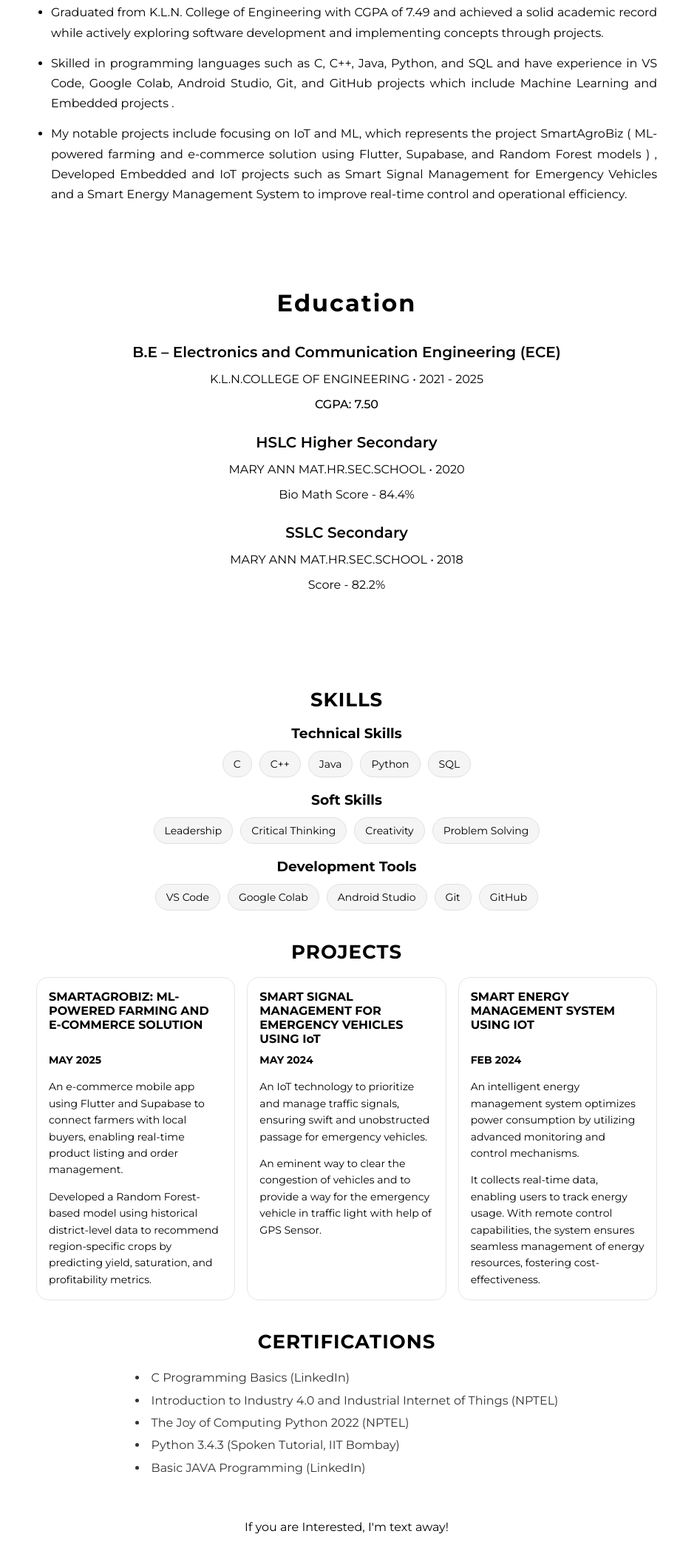
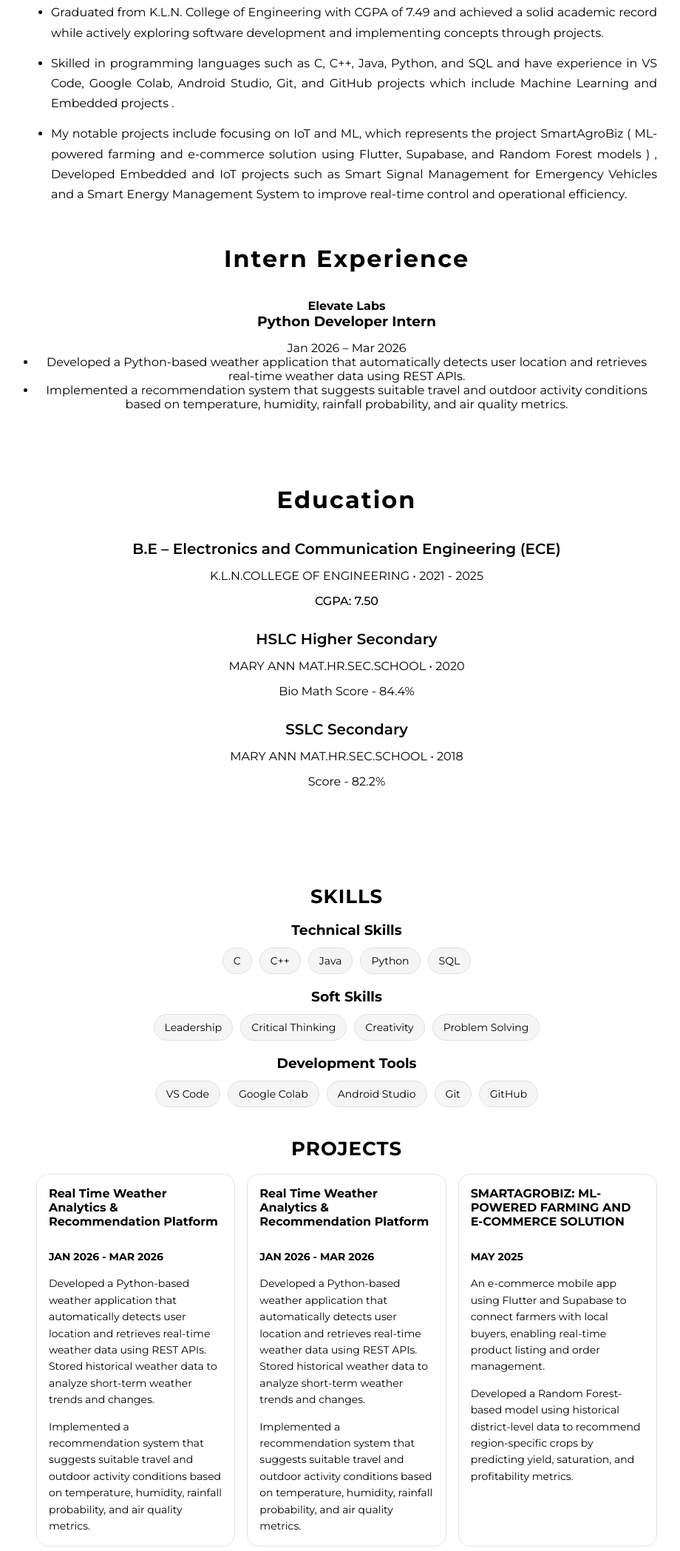
Before and after one commit to AshwinSuryaaGV/Portfoilio, a plain HTML site: page index.html in a window 1280 px wide. Shown: the part 643-2740 px from the top of the page at 74% size, without its empty margins (171-1091 px from the left). Drawn offline with Linux system fonts and the light colour scheme.

Commit message:
Update index.html

```diff
--- a/index.html
+++ b/index.html
@@ -60,6 +60,7 @@
   <nav class="nav-right">
 
     <a href="#about">About</a>
+    <a href="#experience">Experience</a>
     <a href="#education">Education</a>
     <a href="#skills">Skills</a>
     <a href="#projects">Projects</a>
@@ -103,7 +104,34 @@
 </section>
 
 
+    <section id="experience">
 
+    <h2>Intern Experience</h2>
+
+    <div class="experience-card">
+
+        <h4 class="intern-company">Elevate Labs</h4>
+
+        <h3>Python Developer Intern</h3>
+
+        <p class="intern-date">Jan 2026 – Mar 2026</p>
+
+        <ul class="intern-points">
+            <li>
+                Developed a Python-based weather application that automatically
+                detects user location and retrieves real-time weather data using REST APIs.
+            </li>
+
+            <li>
+                Implemented a recommendation system that suggests suitable travel and
+                outdoor activity conditions based on temperature, humidity, rainfall
+                probability, and air quality metrics.
+            </li>
+        </ul>
+
+    </div>
+
+</section>
 
 
 
@@ -175,6 +203,26 @@
   <h2>PROJECTS</h2>
 
   <div class="project-grid">
+
+      <!-- Project 0 -->
+       <div class="project">
+      <h3>Real Time Weather Analytics & Recommendation Platform</h3><br>
+      <p><strong>JAN 2026 - MAR 2026</strong></p>
+      <p>
+Developed a Python-based weather application that automatically detects user location and retrieves real-time weather data using REST APIs. Stored historical weather data to analyze short-term weather trends and changes.
+      <p>
+Implemented a recommendation system that suggests suitable travel and outdoor activity conditions based on temperature, humidity, rainfall probability, and air quality metrics.      </p>
+    </div>
+
+       <div class="project">
+      <h3>Real Time Weather Analytics & Recommendation Platform</h3><br>
+      <p><strong>JAN 2026 - MAR 2026</strong></p>
+      <p>
+Developed a Python-based weather application that automatically detects user location and retrieves real-time weather data using REST APIs. Stored historical weather data to analyze short-term weather trends and changes.
+      <p>
+Implemented a recommendation system that suggests suitable travel and outdoor activity conditions based on temperature, humidity, rainfall probability, and air quality metrics.      </p>
+    </div>
+
 
     <!-- Project 1 -->
     <div class="project">
```
